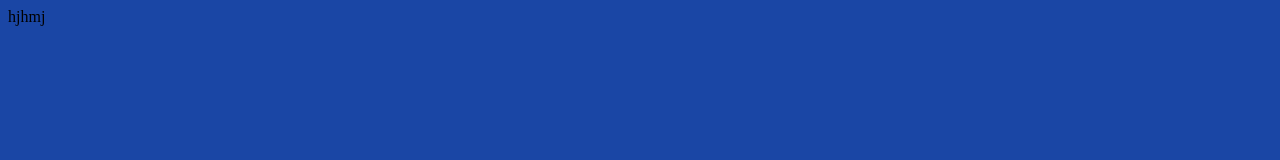
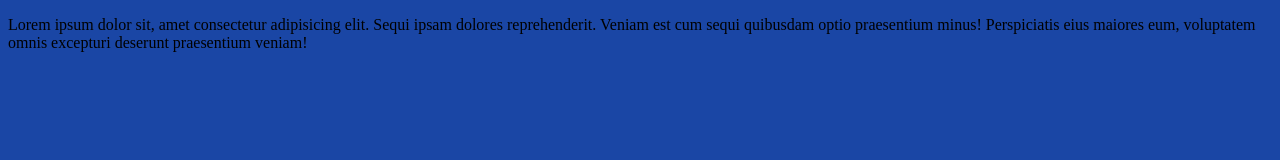
Before and after one commit to Yazilya05/GitHub05, a plain HTML site: page index.html in a window 1280 px wide. Drawn offline with Linux system fonts and the light colour scheme.

Commit message:
Update index.html

```diff
--- a/index.html
+++ b/index.html
@@ -7,7 +7,7 @@
     <title>Document</title>
 </head>
 <body>
-    hjhmj
+   <p> Lorem ipsum dolor sit, amet consectetur adipisicing elit. Sequi ipsam dolores reprehenderit. Veniam est cum sequi quibusdam optio praesentium minus! Perspiciatis eius maiores eum, voluptatem omnis excepturi deserunt praesentium veniam!</p>
 
 </body>
 </html>
```
